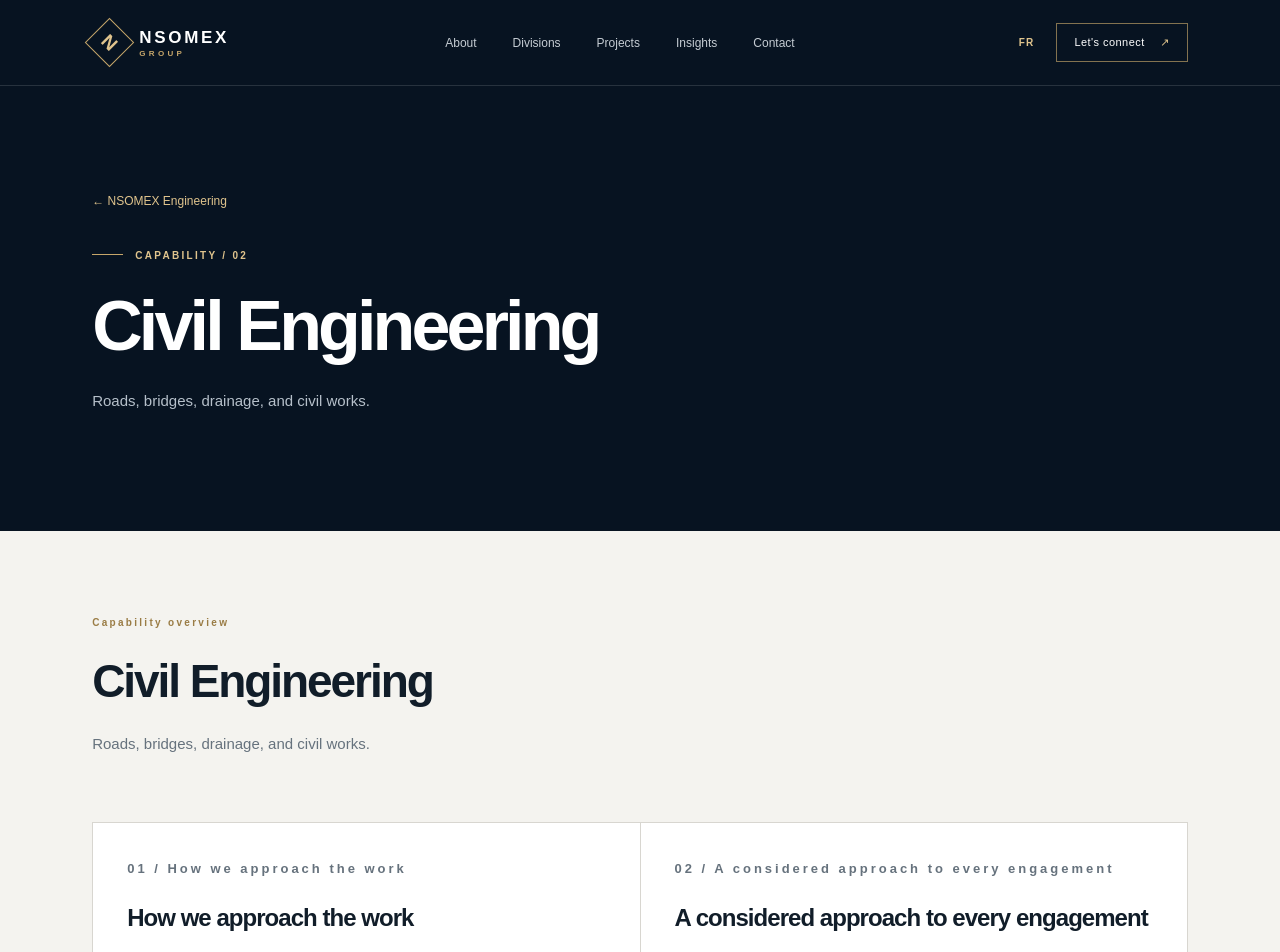
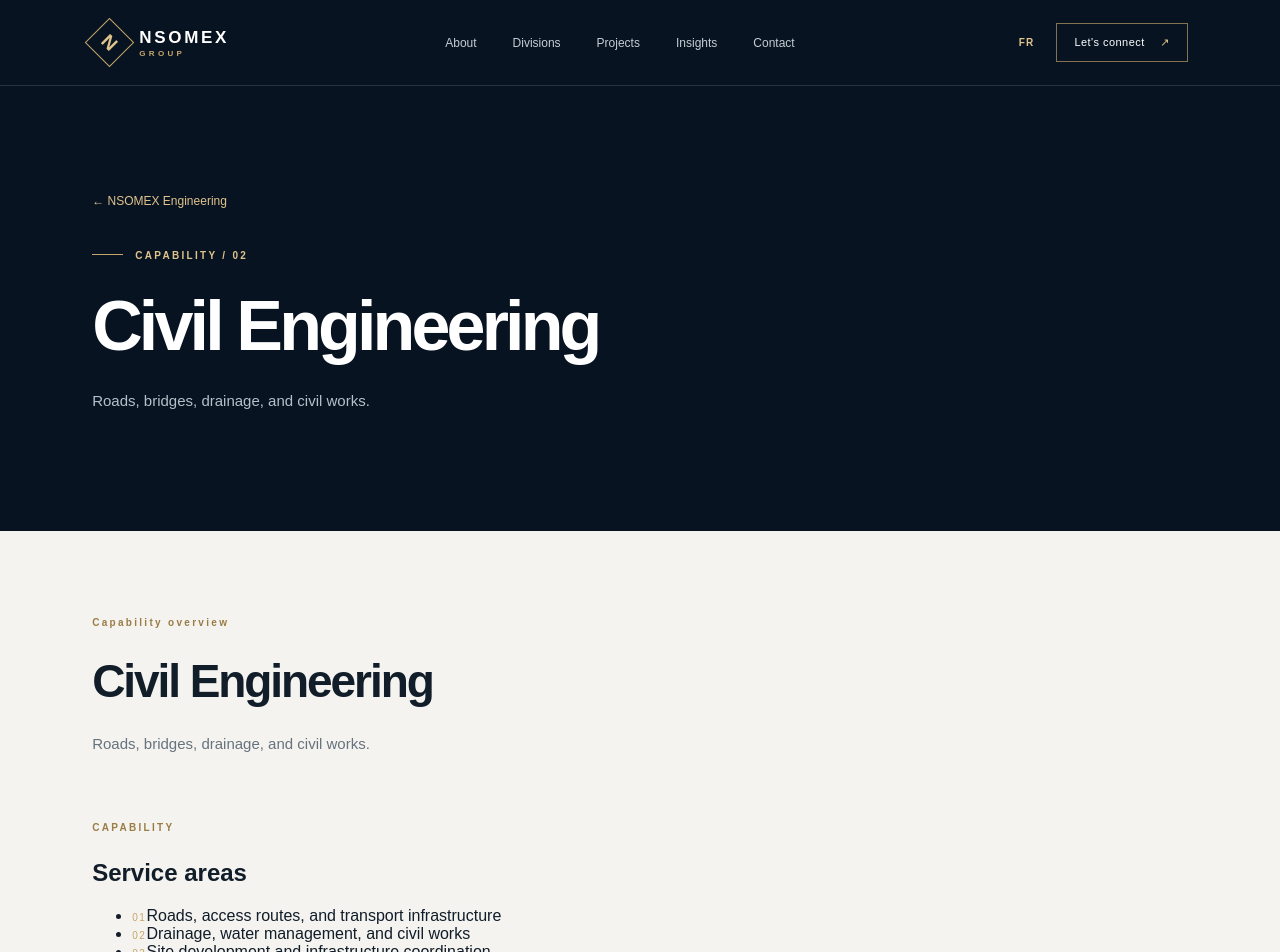
Before and after one commit to brightedge-tech/nsomex-group, a Next.js app: page /en/divisions/engineering/civil-engineering in a window 1280 px wide. Shown: the top 952 px of the page. Built offline with nearby package versions, Linux system fonts and the light colour scheme.

Commit message:
feat: show tailored bilingual service areas

```diff
--- a/src/app/[locale]/divisions/[slug]/[unitSlug]/page.tsx
+++ b/src/app/[locale]/divisions/[slug]/[unitSlug]/page.tsx
@@ -4,6 +4,7 @@ import { notFound } from "next/navigation";
 import { getDictionary } from "@/i18n/dictionaries";
 import { isLocale } from "@/i18n/config";
 import { divisions, getDivision } from "@/lib/site";
+import { getCapabilityOfferings } from "@/lib/capability-offerings";
 import { SiteHeader } from "@/components/site-header";
 import { SiteFooter } from "@/components/site-footer";
 
@@ -41,6 +42,7 @@ export default async function CapabilityDetailPage({ params }: Props) {
   const capability = division?.focus.find((item) => item.slug === unitSlug);
   if (!division || !capability) notFound();
   const t = getDictionary(locale).divisions;
+  const offerings = getCapabilityOfferings(unitSlug, locale);
 
   return (
     <main>
@@ -60,6 +62,21 @@ export default async function CapabilityDetailPage({ params }: Props) {
           <h2>{capability.name[locale]}</h2>
           <p>{capability.description[locale]}</p>
         </div>
+
+        <section className="offerings-section" aria-labelledby="offerings-heading">
+          <div className="offerings-heading">
+            <p className="eyebrow dark-eyebrow">{t.capabilityEyebrow}</p>
+            <h2 id="offerings-heading">{t.offerings}</h2>
+          </div>
+          <ul className="offerings-list">
+            {offerings.map((offering, index) => (
+              <li key={offering}>
+                <span className="division-number">{String(index + 1).padStart(2, "0")}</span>
+                <span>{offering}</span>
+              </li>
+            ))}
+          </ul>
+        </section>
 
         <div className="capability-panels">
           <article className="capability-panel">
```
